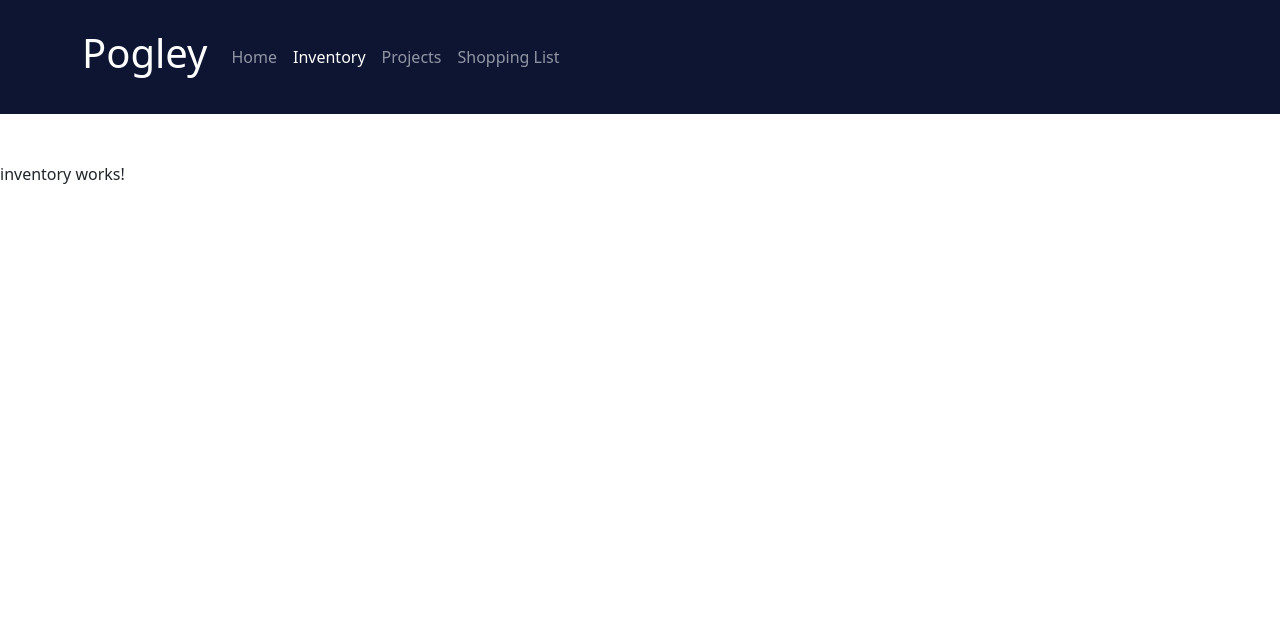
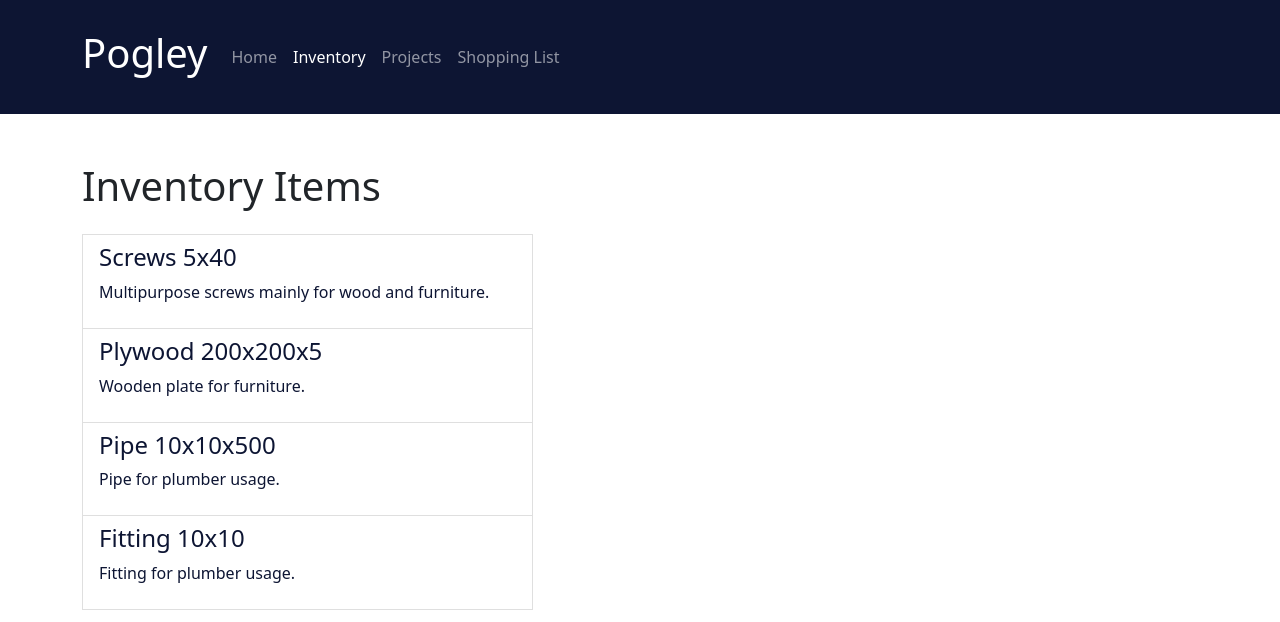
Before and after one commit to mihanovak1024/pogley-angular, an Angular app: page /inventory in a window 1280 px wide. Shown: the top 622 px of the page. Built offline with nearby package versions, Linux system fonts and the light colour scheme.

Commit message:
Initial inventory screen

```diff
--- a/src/app/core/home/home.component.html
+++ b/src/app/core/home/home.component.html
@@ -13,7 +13,7 @@
           <h4>Empty inventory: {{ getEmptyInventoryItems() }}</h4>
         </div>
         <div
-          class="col-md-6 p-3 bg-dark text-white"
+          class="col-md-6 p-3 text-bg-dark"
           style="cursor: pointer"
           underlineDirective
           (click)="onShoppingClicked()"
--- a/src/app/core/inventory/inventory.component.html
+++ b/src/app/core/inventory/inventory.component.html
@@ -1 +1,49 @@
-<p>inventory works!</p>
+<section>
+  <div class="container">
+    <div class="row">
+      <div class="col-md-5">
+        <h1 class="pb-3">Inventory Items</h1>
+        <a
+          class="list-group-item"
+          *ngFor="let item of data.items; let i = index"
+          (click)="onSelected(item)"
+          [ngClass]="selected === data.items[i] ? 'bg-dark text-white' : 'bg-white text-dark'"
+        >
+          <h4 class="list-group-item-heading">{{ item.name }}</h4>
+          <p class="list-group-item-text">{{ item.description }}</p>
+        </a>
+      </div>
+      <div class="col-md-7">
+        <div *ngIf="selected">
+          <h1 class="pb-3">Selected item</h1>
+          <div class="d-flex justify-content-between">
+            <h3><u>{{ selected!.name }}</u></h3>
+            <div class="btn btn-info">Edit</div>
+          </div>
+          <p>{{ selected!.description }}</p>
+          <h4>Quantity:</h4>
+          <ul class="list-group list-group-flush">
+            <li class="list-group-item" [ngSwitch] = "selected!.quantityInfo.type">
+              <span *ngSwitchCase="0">Type: <b>number</b></span>
+              <span *ngSwitchCase="1">Type: <b>mm</b></span>
+              <span *ngSwitchCase="2">Type: <b>cm</b></span>
+              <span *ngSwitchCase="3">Type: <b>m</b></span>
+              <span *ngSwitchCase="4">Type: <b>mm2</b></span>
+              <span *ngSwitchCase="5">Type: <b>cm2</b></span>
+              <span *ngSwitchCase="6">Type: <b>m2</b></span>
+            </li>
+            <li class="list-group-item" *ngIf="isNonNumberUnitType()">
+              Dimensions: {{ getDimensions() }}
+            </li>
+            <li class="list-group-item" [ngClass]="selected!.quantityInfo.inventory === 0 ? 'text-danger' : ''">
+              In inventory: <b>{{ selected!.quantityInfo.inventory }}</b>
+            </li>
+            <li class="list-group-item">
+              On shopping list: <b>{{ selected!.quantityInfo.shoppingList }}</b>
+            </li>
+          </ul>
+        </div>
+      </div>
+    </div>
+  </div>
+</section>
--- a/src/app/core/inventory/inventory.component.ts
+++ b/src/app/core/inventory/inventory.component.ts
@@ -1,14 +1,39 @@
 import { Component, OnInit } from '@angular/core';
+import { DataService } from '../data.service';
+import { InventoryData, Item, UnitType } from '../model/inventory-data.model';
 
 @Component({
   selector: 'app-inventory',
   templateUrl: './inventory.component.html',
 })
 export class InventoryComponent implements OnInit {
+  data: InventoryData;
+  selected: Item | undefined;
 
-  constructor() { }
-
-  ngOnInit(): void {
+  constructor(private dataService: DataService) {
+    this.data = dataService.inventoryData;
   }
 
+  ngOnInit(): void {}
+
+  isNonNumberUnitType(): boolean {
+    if (this.selected) {
+      return this.selected.quantityInfo.type != UnitType.NUMBER;
+    }
+    return false;
+  }
+
+  getDimensions(): String {
+    if (this.selected) {
+      const  dimensions = this.selected.quantityInfo.dimensions;
+      if (dimensions) {
+        return JSON.stringify(dimensions);
+      }
+    }
+    return "";
+  }
+
+  onSelected(item: Item) {
+    this.selected = item;
+  }
 }
```
